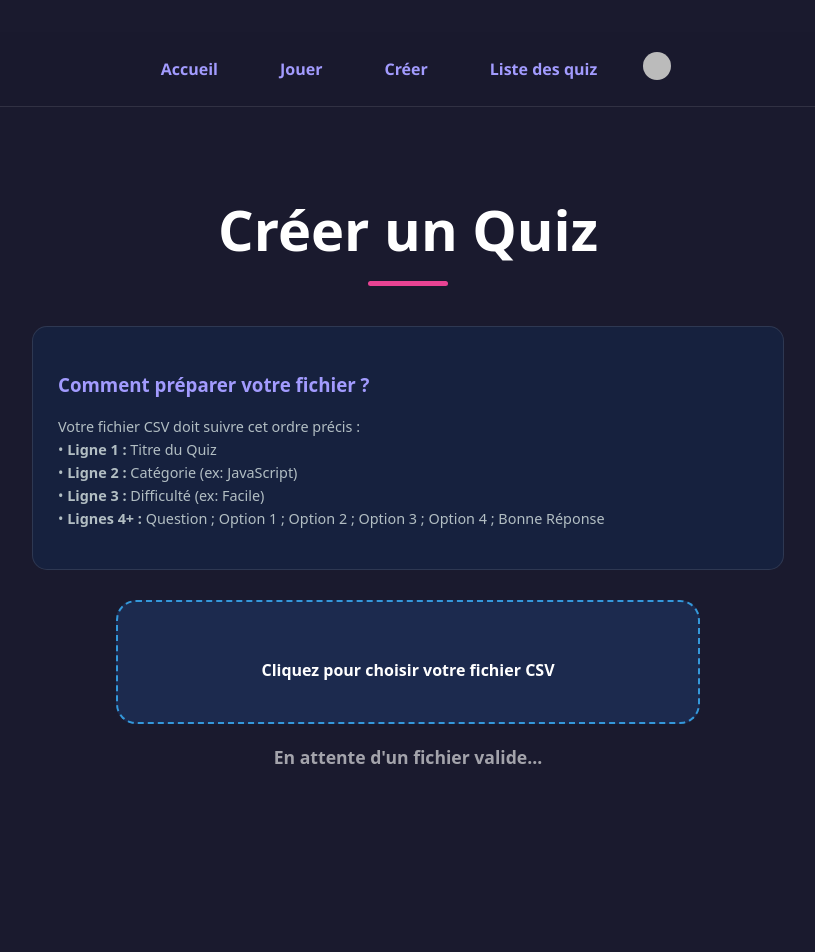
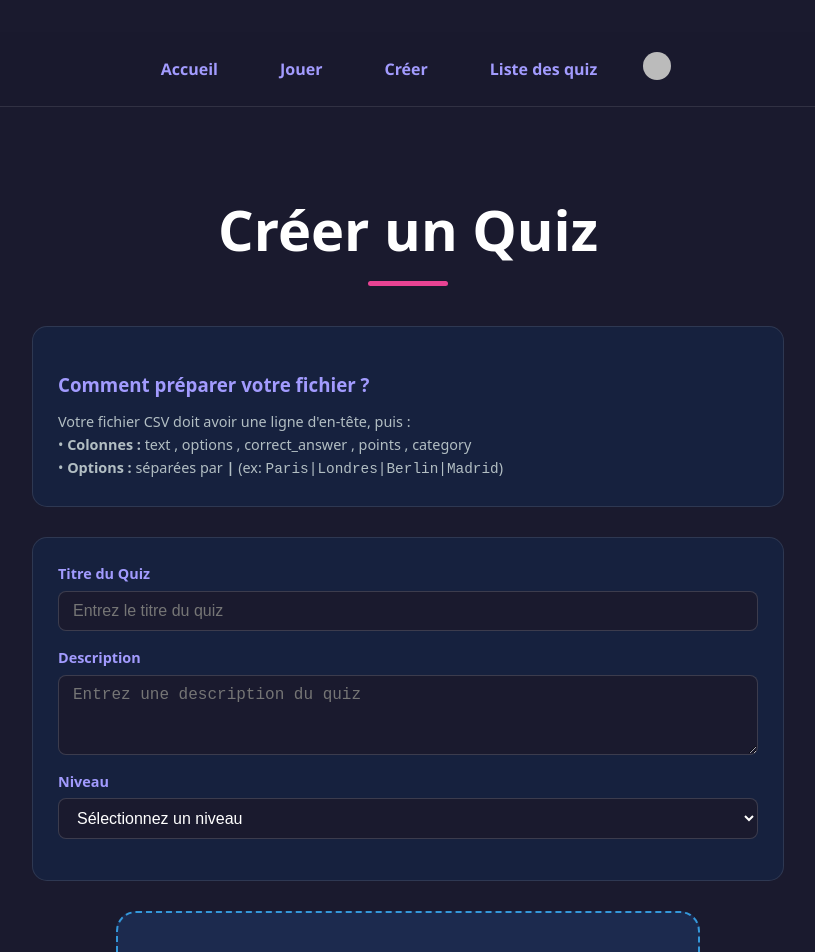
Before and after one commit to sashsutton/frontend-hackathon-quizz-app, a React (Vite) app: page /make in a window 1280 px wide. Shown: the top 952 px of the page, without its empty margins (232-1047 px from the left). Built offline with nearby package versions, Linux system fonts and the light colour scheme; no server answers; sample sign-in values are in the browser's storage; some icons are missing.

Commit message:
Enhance MakePage with dynamic form validation, advanced CSV parsing, and modular question/quiz submission flow.

```diff
--- a/src/pages/MakePage.jsx
+++ b/src/pages/MakePage.jsx
@@ -1,7 +1,8 @@
-import React, { useState } from "react";
+import React, { useState, useEffect } from "react";
 import { useAuth } from "@clerk/clerk-react";
 import { useNavigate } from "react-router-dom";
 import axios from "axios";
+
 const styles = {
     container: {
         padding: '60px 20px',
@@ -24,6 +25,67 @@ const styles = {
         border: '1px solid rgba(255,255,255,0.1)',
         textAlign: 'left',
         lineHeight: '1.6'
+    },
+
+    formCard: {
+        backgroundColor: '#16213e',
+        padding: '25px',
+        borderRadius: '15px',
+        maxWidth: '700px',
+        margin: '0 auto 30px auto',
+        border: '1px solid rgba(255,255,255,0.1)',
+        textAlign: 'left',
+    },
+
+    formRow: {
+        marginBottom: '16px',
+        display: 'flex',
+        flexDirection: 'column',
+        gap: '6px',
+    },
+
+    label: {
+        fontSize: '0.9rem',
+        fontWeight: '600',
+        color: '#a29bfe',
+    },
+
+    input: {
+        backgroundColor: '#1a1a2e',
+        border: '1px solid rgba(255,255,255,0.15)',
+        borderRadius: '8px',
+        padding: '10px 14px',
+        color: 'white',
+        fontSize: '1rem',
+        width: '100%',
+        boxSizing: 'border-box',
+        outline: 'none',
+    },
+
+    select: {
+        backgroundColor: '#1a1a2e',
+        border: '1px solid rgba(255,255,255,0.15)',
+        borderRadius: '8px',
+        padding: '10px 14px',
+        color: 'white',
+        fontSize: '1rem',
+        width: '100%',
+        boxSizing: 'border-box',
+        outline: 'none',
+    },
+
+    textarea: {
+        backgroundColor: '#1a1a2e',
+        border: '1px solid rgba(255,255,255,0.15)',
+        borderRadius: '8px',
+        padding: '10px 14px',
+        color: 'white',
+        fontSize: '1rem',
+        width: '100%',
+        boxSizing: 'border-box',
+        outline: 'none',
+        resize: 'vertical',
+        minHeight: '80px',
     },
 
     uploadBox: {
@@ -51,22 +113,47 @@ const styles = {
         transition: 'transform 0.2s'
     },
 
+    buttonSecondary: {
+        backgroundColor: '#6c5ce7',
+        color: 'white',
+        border: 'none',
+        padding: '15px 40px',
+        borderRadius: '12px',
+        fontSize: '1.2rem',
+        fontWeight: 'bold',
+        cursor: 'pointer',
+        boxShadow: '0 0 15px rgba(108, 92, 231, 0.4)',
+        marginTop: '20px',
+        transition: 'transform 0.2s'
+    },
+
     statusText: {
         marginTop: '20px',
         fontSize: '1.1rem',
         fontWeight: '600'
     }
 };
+
 function MakePage() {
     const { getToken, isLoaded, isSignedIn } = useAuth();
     const navigate = useNavigate();
     const [title, setTitle] = useState("");
-    const [category, setCategory] = useState("");
-    const [difficulty, setDifficulty] = useState("");
+    const [description, setDescription] = useState("");
+    const [level, setLevel] = useState("");
     const [questions, setQuestions] = useState([]);
 
     const [error, setError] = useState(null);
     const [isValid, setIsValid] = useState(false);
+    const [questionsSubmitted, setQuestionsSubmitted] = useState(false);
+    const [questionIds, setQuestionIds] = useState([]);
+
+    useEffect(() => {
+        if (questions.length > 0 && title && description && level) {
+            setIsValid(true);
+        } else {
+            setIsValid(false);
+        }
+    }, [title, description, level, questions]);
 
     const handleFileChange = (e) => {
         const file = e.target.files[0];
@@ -76,42 +163,42 @@ function MakePage() {
         reader.onload = (ev) => {
             const lines = ev.target.result.split("\n").map(l => l.trim()).filter(l => l !== "");
 
-            if (lines.length < 4) {
-                setError("Erreur ligne 1 donnée manquante");
+            if (lines.length < 2) {
+                setError("Le fichier CSV doit contenir au moins une question (avec en-tête)");
                 setIsValid(false);
                 return;
             }
 
-            const extractedTitle = lines[0];
-            const extractedCategory = lines[1];
-            const extractedDifficulty = lines[2];
-
+            // Ignorer la première ligne (en-tête)
             let tempQuestions = [];
             let errorDetected = false;
 
-            for (let i = 3; i < lines.length; i++) {
-                const fields = lines[i].split(";");
+            for (let i = 1; i < lines.length; i++) {
+                const fields = lines[i].split(",");
 
-                if (fields.length !== 6 || fields.some(field => field.trim() === "")) {
-                    setError(`Erreur ligne ${i + 1} donnée manquante`);
+                if (fields.length !== 5 || fields.some(field => field.trim() === "")) {
+                    setError(`Erreur ligne ${i + 1} : donnée manquante`);
+                    errorDetected = true;
+                    break;
+                }
+
+                if (!fields[0].trim() || !fields[1].trim() || !fields[2].trim() || !fields[4].trim()) {
+                    setError(`Erreur ligne ${i + 1} : champs obligatoires manquants`);
                     errorDetected = true;
                     break;
                 }
 
                 tempQuestions.push({
-                    questionText: fields[0].trim(),
-                    options: [fields[1].trim(), fields[2].trim(), fields[3].trim(), fields[4].trim()],
-                    correctAnswer: fields[5].trim()
+                    text: fields[0].trim(),
+                    options: fields[1].split("|").map(opt => opt.trim()),
+                    correct_answer: fields[2].trim(),
+                    points: parseInt(fields[3].trim()) || 10,
+                    category: fields[4].trim()
                 });
             }
 
             if (!errorDetected) {
-                setTitle(extractedTitle);
-                setCategory(extractedCategory);
-                setDifficulty(extractedDifficulty);
                 setQuestions(tempQuestions);
-
-                setIsValid(true);
                 setError(null);
             } else {
                 setIsValid(false);
@@ -120,31 +207,67 @@ function MakePage() {
         reader.readAsText(file);
     };
 
-    const handleSubmit = async () => {
+    const handleSubmitQuestions = async () => {
         if (!isSignedIn) return navigate('/sign-up');
 
         try {
             const token = await getToken();
+            const ids = [];
+
+            for (const question of questions) {
+                const response = await axios.post("http://127.0.0.1:5000/quiz/create-question", question, {
+                    headers: {
+                        Authorization: `Bearer ${token}`,
+                        "Content-Type": "application/json"
+                    }
+                });
+                ids.push(response.data.question_id);
+            }
+
+            setQuestionIds(ids);
+            setQuestionsSubmitted(true);
+            setError(null);
+            alert("Questions créées avec succès !");
+
+        } catch (err) {
+            console.error("Erreur lors de la création des questions :", err);
+            if (err.response) {
+                setError(`Erreur : ${err.response.data.error || JSON.stringify(err.response.data)}`);
+            } else if (err.request) {
+                setError("Le backend ne répond pas. Vérifiez qu'il est démarré.");
+            } else {
+                setError("Une erreur est survenue lors de la création des questions.");
+            }
+            setQuestionsSubmitted(false);
+        }
+    };
+
+    const handleSubmitQuiz = async () => {
+        if (!isSignedIn) return navigate('/sign-up');
+
+        try {
+            const token = await getToken();
+
             const quizData = {
                 title,
-                category,
-                difficulty,
-                description: `Quiz sur ${category} `,
-                questions: questions
+                description,
+                level,
+                question_ids: questionIds
             };
 
-            await axios.post("http://127.0.0.1:5000/quizzes", quizData, {
+            await axios.post("http://127.0.0.1:5000/quiz/create-quiz", quizData, {
                 headers: {
                     Authorization: `Bearer ${token}`,
                     "Content-Type": "application/json"
                 }
             });
 
-            alert("Quiz créé dans MongoDB !");
+            alert("Quiz créé avec succès !");
             navigate("/quiz-list");
 
         } catch (err) {
             console.error("Erreur d'envoi :", err);
+            setError("Une erreur est survenue lors de la création du quiz.");
         }
     };
 
@@ -155,37 +278,103 @@ function MakePage() {
                 <div style={styles.underline}></div>
             </header>
 
+            {/* Carte instructions */}
             <div style={styles.instructionCard}>
-                <h3 style={{color: '#a29bfe', marginBottom: '10px'}}>Comment préparer votre fichier ?</h3>
-                <p style={{fontSize: '0.9rem', color: '#b2bec3'}}>
-                    Votre fichier CSV doit suivre cet ordre précis :<br/>
-                    • <b>Ligne 1 :</b> Titre du Quiz<br/>
-                    • <b>Ligne 2 :</b> Catégorie (ex: JavaScript)<br/>
-                    • <b>Ligne 3 :</b> Difficulté (ex: Facile)<br/>
-                    • <b>Lignes 4+ :</b> Question ; Option 1 ; Option 2 ; Option 3 ; Option 4 ; Bonne Réponse
+                <h3 style={{ color: '#a29bfe', marginBottom: '10px' }}>Comment préparer votre fichier ?</h3>
+                <p style={{ fontSize: '0.9rem', color: '#b2bec3', margin: 0 }}>
+                    Votre fichier CSV doit avoir une ligne d'en-tête, puis :<br />
+                    • <b>Colonnes :</b> text , options , correct_answer , points , category<br />
+                    • <b>Options :</b> séparées par <b>|</b> (ex: <code>Paris|Londres|Berlin|Madrid</code>)
                 </p>
             </div>
 
-            <div style={styles.uploadBox} className="upload-box-interactive"
-            onClick={() => document.getElementById('quiz-import').click()}>
-                <div style={{fontSize: '3rem', marginBottom: '10px'}}></div>
-                <p style={{marginBottom: '0'}}><b>Cliquez pour choisir votre fichier CSV</b></p>
+            {/* Formulaire titre / description / niveau */}
+            <div style={styles.formCard}>
+                <div style={styles.formRow}>
+                    <label htmlFor="title" style={styles.label}>Titre du Quiz</label>
+                    <input
+                        type="text"
+                        id="title"
+                        value={title}
+                        onChange={(e) => setTitle(e.target.value)}
+                        placeholder="Entrez le titre du quiz"
+                        style={styles.input}
+                    />
+                </div>
+
+                <div style={styles.formRow}>
+                    <label htmlFor="description" style={styles.label}>Description</label>
+                    <textarea
+                        id="description"
+                        value={description}
+                        onChange={(e) => setDescription(e.target.value)}
+                        placeholder="Entrez une description du quiz"
+                        style={styles.textarea}
+                    />
+                </div>
+
+                <div style={styles.formRow}>
+                    <label htmlFor="level" style={styles.label}>Niveau</label>
+                    <select
+                        id="level"
+                        value={level}
+                        onChange={(e) => setLevel(e.target.value)}
+                        style={styles.select}
+                    >
+                        <option value="">Sélectionnez un niveau</option>
+                        <option value="facile">Facile</option>
+                        <option value="moyen">Moyen</option>
+                        <option value="difficile">Difficile</option>
+                    </select>
+                </div>
+            </div>
+
+            {/* Zone d'upload */}
+            <div
+                style={styles.uploadBox}
+                onClick={() => document.getElementById('quiz-import').click()}
+            >
+                <div style={{ fontSize: '3rem', marginBottom: '10px' }}>📂</div>
+                <p style={{ marginBottom: '0' }}><b>Cliquez pour choisir votre fichier CSV</b></p>
                 <input
                     type="file"
                     id="quiz-import"
                     accept=".csv"
-                    style={{display: 'none'}}
+                    style={{ display: 'none' }}
                     onChange={handleFileChange}
                 />
             </div>
 
+            {/* Zone de statut */}
             <div style={styles.statusText}>
-                {isValid && (
-                    <div style={{animation: 'fadeIn 0.5s'}}>
-                        <p style={{color: '#00d2d3'}}>Fichier prêt : <b>{title}</b></p>
+                {questions.length > 0 && !questionsSubmitted && (
+                    <div style={{ animation: 'fadeIn 0.5s' }}>
+                        <p style={{ color: '#00d2d3' }}>
+                            Fichier prêt : <b>{questions.length} question{questions.length > 1 ? 's' : ''} chargée{questions.length > 1 ? 's' : ''}</b>
+                        </p>
+                        {isValid ? (
+                            <button
+                                style={styles.button}
+                                onClick={handleSubmitQuestions}
+                                onMouseOver={(e) => e.target.style.transform = 'scale(1.05)'}
+                                onMouseOut={(e) => e.target.style.transform = 'scale(1)'}
+                            >
+                                CRÉER LES QUESTIONS
+                            </button>
+                        ) : (
+                            <p style={{ color: '#fdcb6e', fontSize: '0.95rem' }}>
+                                Veuillez remplir le titre, la description et le niveau pour continuer.
+                            </p>
+                        )}
+                    </div>
+                )}
+
+                {questionsSubmitted && (
+                    <div style={{ animation: 'fadeIn 0.5s' }}>
+                        <p style={{ color: '#00d2d3' }}>✅ Questions créées avec succès !</p>
                         <button
-                            style={styles.button}
-                            onClick={handleSubmit}
+                            style={styles.buttonSecondary}
+                            onClick={handleSubmitQuiz}
                             onMouseOver={(e) => e.target.style.transform = 'scale(1.05)'}
                             onMouseOut={(e) => e.target.style.transform = 'scale(1)'}
                         >
@@ -194,10 +383,10 @@ function MakePage() {
                     </div>
                 )}
 
-                {error && <p style={{color: '#ff7675'}}> {error}</p>}
+                {error && <p style={{ color: '#ff7675' }}>{error}</p>}
 
-                {!isValid && !error && (
-                    <p style={{opacity: 0.6}}>En attente d'un fichier valide...</p>
+                {!questions.length && !error && (
+                    <p style={{ opacity: 0.6 }}>En attente d'un fichier valide...</p>
                 )}
             </div>
         </div>
```
